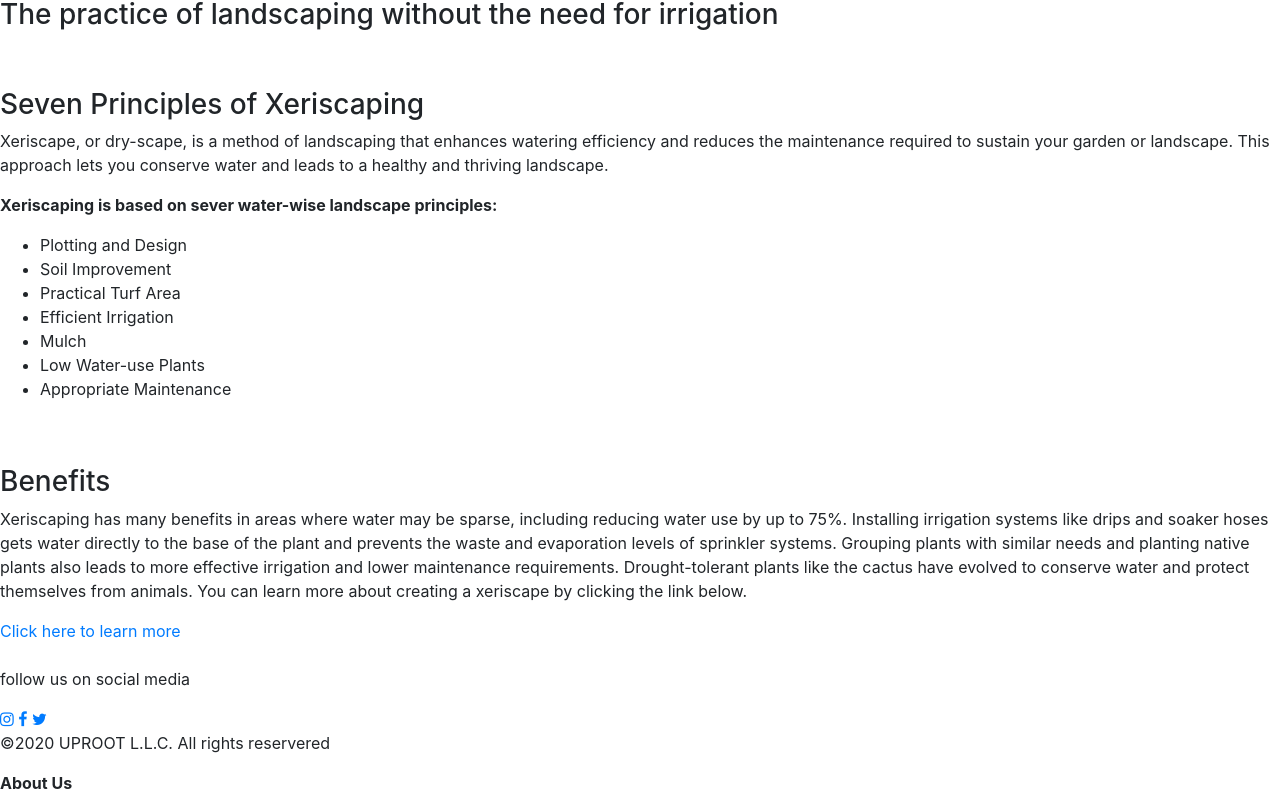
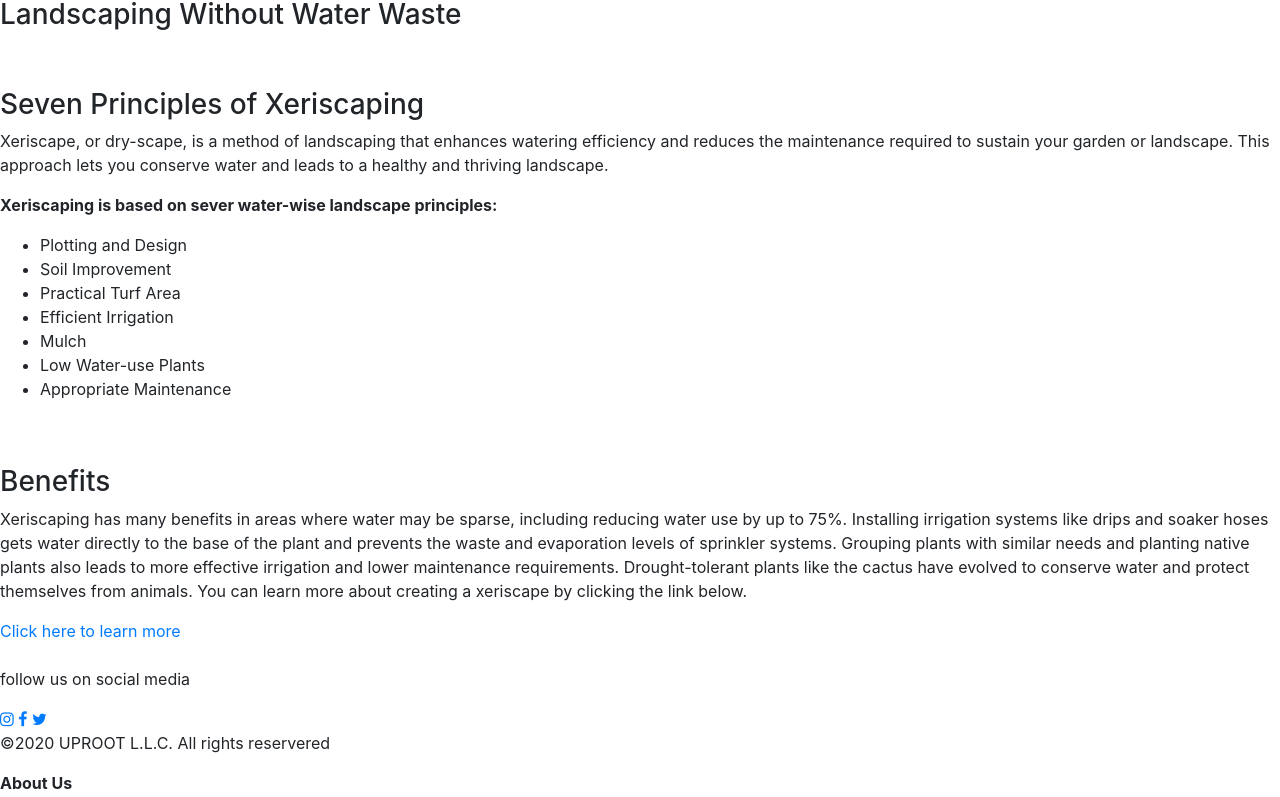
Before and after one commit to Sgbarrett/UPROOT, a plain HTML site: page LANDSCAPING/xeriscaping.html in a window 1280 px wide. Shown: the part 270-1067 px from the top of the page. Drawn offline with nearby package versions, Linux system fonts and the light colour scheme.

Commit message:
xeriscaping sub header

```diff
--- a/LANDSCAPING/xeriscaping.html
+++ b/LANDSCAPING/xeriscaping.html
@@ -52,7 +52,7 @@
     </div>
 <!-- Body Content -->
 <h1>Xeriscaping</h1>
-<h3>The practice of landscaping without the need for irrigation</h3>
+<h3>Landscaping Without Water Waste</h3>
 <br>
 <br>
 <h3>Seven Principles of Xeriscaping</h3>
```
